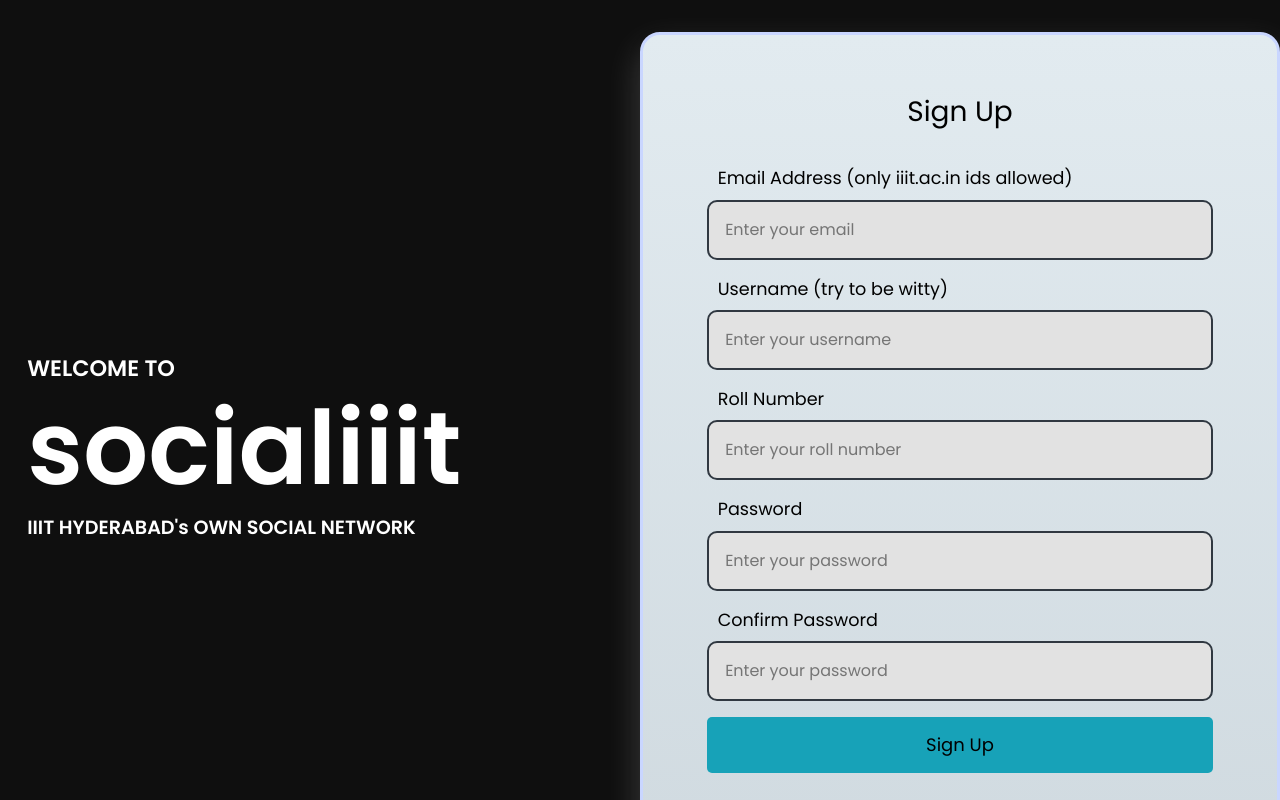
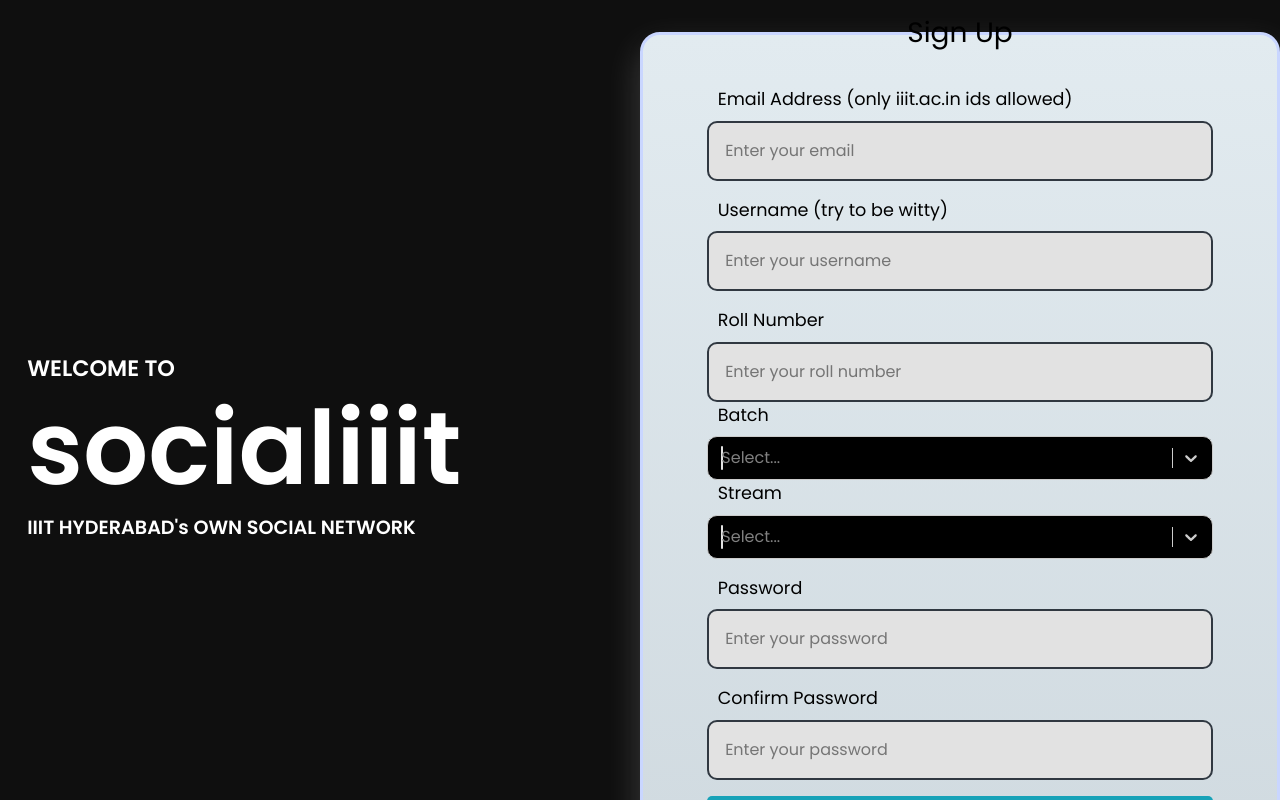
Before and after one commit to prajneya/SocialIIIT, a React (Create React App) app in the folder socialite/: page /register in a window 1280 px wide. Shown: the top 800 px of the page. Built offline with nearby package versions, Linux system fonts and the light colour scheme.

Commit message:
feat: Returning username in getNotif. Also added batch and stream drop-downs in registration front-end.

```diff
--- a/socialite/src/components/Register/Register.js
+++ b/socialite/src/components/Register/Register.js
@@ -1,4 +1,6 @@
 import React, { useContext, useState } from 'react';
+import Select from 'react-select'
+import makeAnimated from 'react-select/animated';
 import { useMutation } from '@apollo/react-hooks';
 import gql from 'graphql-tag';
 import {useSpring, animated} from 'react-spring'
@@ -6,12 +8,32 @@
 import { AuthContext } from '../../context/auth';
 import { useForm } from '../../util/hooks';
 
+const options = [{label: 'UG2k20', value: 1, area: 'UG2k20'},{label: 'UG2k19',value:2, area: 'UG2k20'},{label: 'UG2k18',value:3, area: 'UG2k20'},{label: 'UG2k17',value:4, area: 'UG2k20'},{label: 'UG2k16',value:5, area: 'UG2k20'},{label: 'PG2k20',value:6, area: 'UG2k20'},{label: 'PG2k19',value:7, area: 'UG2k20'},{label: 'Alumni',value:8, area: 'UG2k20'}]
+const options2 = [{label: 'CSE', value: 1, area: 'UG2k20'},{label: 'CSD',value:2, area: 'UG2k20'},{label: 'ECE',value:3, area: 'UG2k20'},{label: 'ECD',value:4, area: 'UG2k20'},{label: 'CLD',value:5, area: 'UG2k20'},{label: 'CND',value:6, area: 'UG2k20'},{label: 'CHD',value:7, area: 'UG2k20'},{label: 'LCD',value:8, area: 'UG2k20'},{label: 'LED',value:9, area: 'UG2k20'},{label: 'CSIS',value:10, area: 'UG2k20'},{label: 'CASE',value:11, area: 'UG2k20'},{label: 'CE',value:12, area: 'UG2k20'},{label: 'CL',value:13, area: 'UG2k20'}]
+
+const animatedComponents = makeAnimated();
+
+const customStyles = {
+  option: (provided, state) => ({
+    ...provided,
+    borderBottom: '1px dotted pink',
+    color: state.isSelected ? 'red' : 'blue',
+    padding: 20,
+  }),
+  singleValue: (provided, state) => {
+    const opacity = state.isDisabled ? 0.5 : 1;
+    const transition = 'opacity 300ms';
+
+    return { ...provided, opacity, transition };
+  }
+}
 
 function Register(props) {
 
 	const context = useContext(AuthContext)
 
 	const [errors, setErrors] = useState({});
+	const [tags, setTags] = useState({});
 
 	const fadeInFast = useSpring({opacity: 1, from: {opacity: 0}, config: { duration: 3000 }})
 	const fadeInMedium = useSpring({opacity: 1, from: {opacity: 0}, delay: 300, config: { duration: 2000 }})
@@ -30,6 +52,16 @@
 		password: '',
 		confirmPassword: ''
 	})
+
+	async function handleChange(selectedOptions){
+		var temp_tags = {}
+		if(selectedOptions){
+			for(var i = 0; i < selectedOptions.length; i++){
+				temp_tags[selectedOptions[i].label] = true
+			}
+		}
+		await setTags(temp_tags)
+	}
 
 	const [addUser, { loading }] = useMutation(REGISTER_USER, {
 		update(_, { data: { register: userData } }){
@@ -98,6 +130,52 @@
 								<input type="text" id="rollnumber" name="rollnumber" placeholder="Enter your roll number" />
 							</div>
 
+                            				<div className="batch">
+								<label for="batch">Batch</label>
+                                				<br/>
+                                				<div className="batch-drop">
+                                    					<Select
+                                      					styles={customStyles}
+                                      					closeMenuOnSelect={false}
+                				                      	components={animatedComponents}
+                                      					options={options}
+                                      					onChange={handleChange}
+                                      					theme={theme => ({
+                                              					...theme,
+                                              					borderRadius: 0,
+                                              					colors: {
+                                                					...theme.colors,
+                                                					primary25: '#00adb5',
+                                                					primary: 'black',
+                                              					},
+                                            					})}
+                                    					/>
+                                				</div>
+                                			</div>
+
+                            				<div className="stream">
+								<label for="stream">Stream</label>
+                                				<br/>
+                                				<div className="stream-drop">
+                                    					<Select
+                                      					styles={customStyles}
+                                      					closeMenuOnSelect={false}
+                				                      	components={animatedComponents}
+                                      					options={options2}
+                                      					onChange={handleChange}
+                                      					theme={theme => ({
+                                              					...theme,
+                                              					borderRadius: 0,
+                                              					colors: {
+                                                					...theme.colors,
+                                                					primary25: '#00adb5',
+                                                					primary: 'black',
+                                              					},
+                                            					})}
+                                    					/>
+                                				</div>
+                                			</div>
+
 							<div className="password">
 								<label for="password">Password</label>
 								<input type="password" id="password" name="password" placeholder="Enter your password" onChange={onChange} value={values.password} />
@@ -143,6 +221,8 @@
     $email: String!
     $password: String!
     $confirmPassword: String!
+    $batch: String!
+    $stream: String!
   ) {
     register(
       registerInput: {
@@ -150,6 +230,8 @@
         email: $email
         password: $password
         confirmPassword: $confirmPassword
+	batch: $batch
+	stream: $stream
       }
     ) {
       id
```
Also changed, not shown: 2 other files (tests, documents, lock files or other folders).
